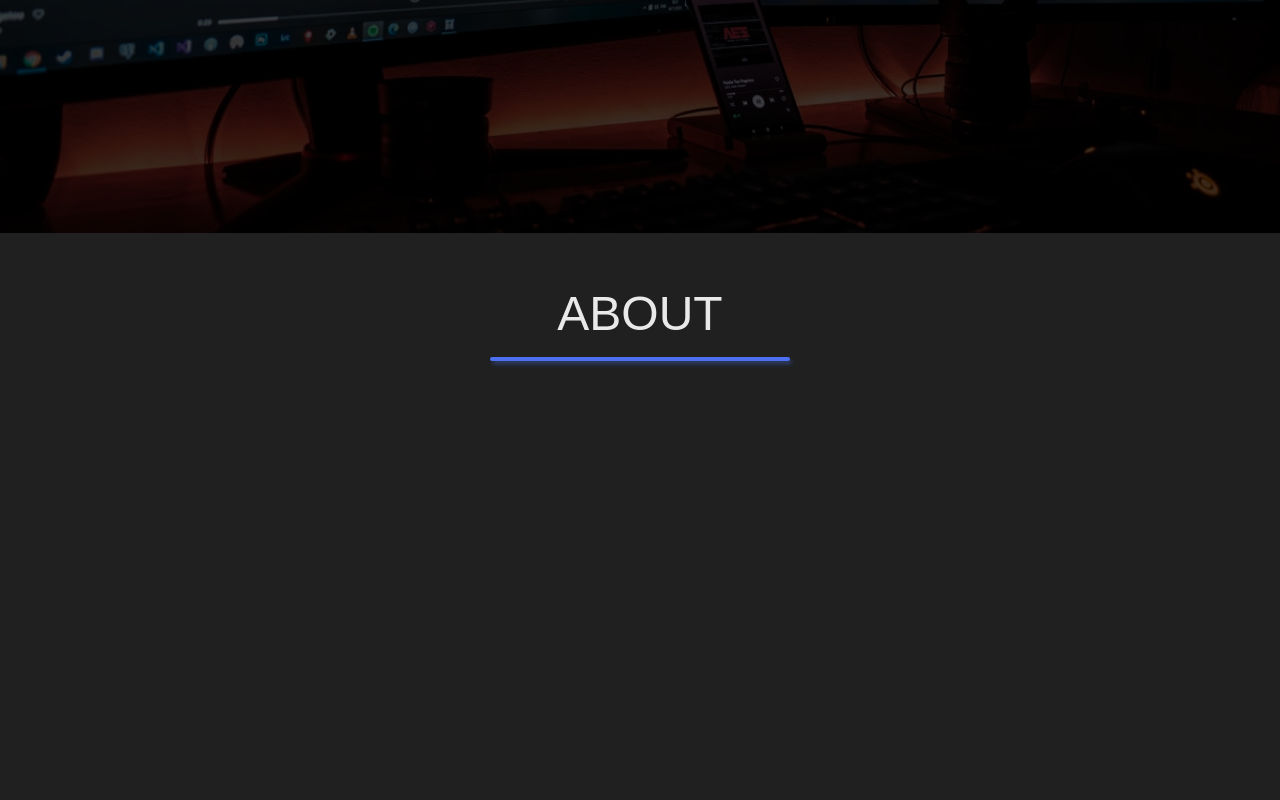
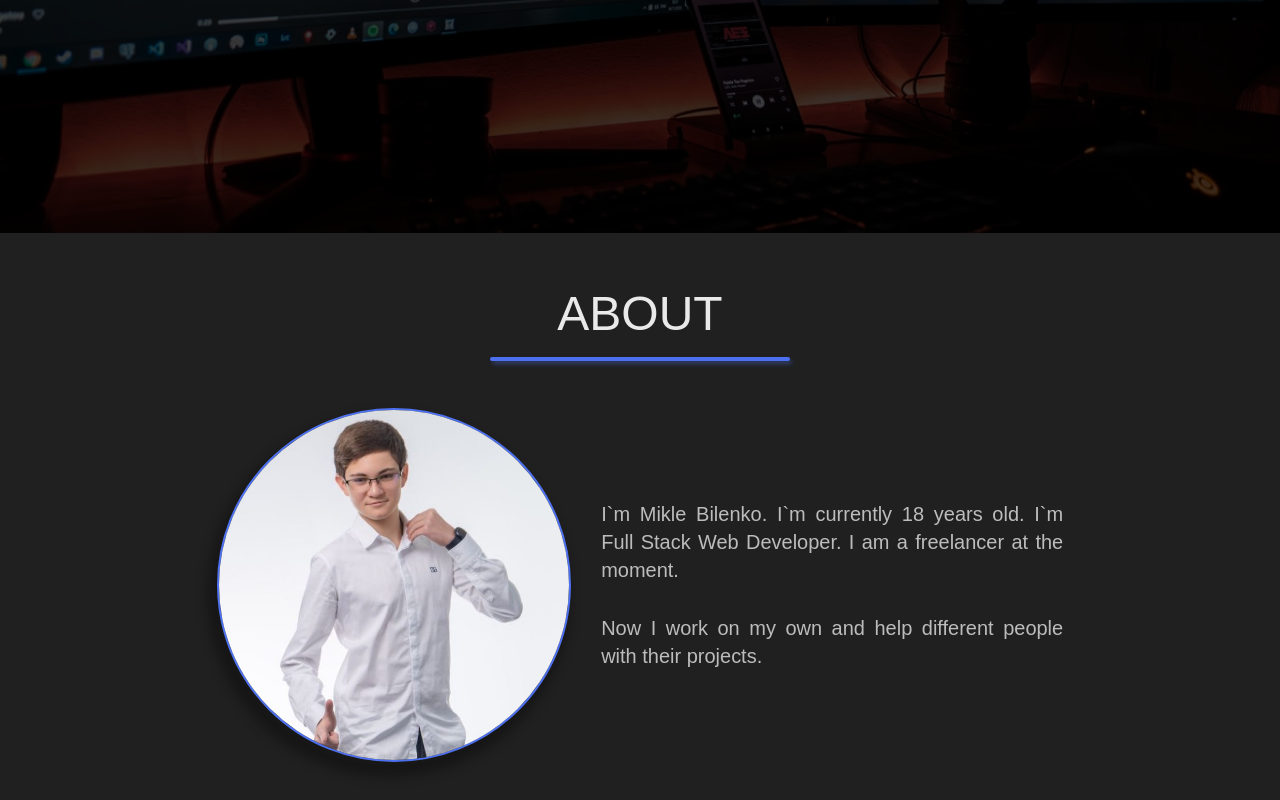
Before and after one commit to bilenkomike/portfolio, a React (Create React App) app: page / in a window 1280 px wide. Shown: the part 384-1184 px from the top of the page. Before the commit the page ends 845 px from the top, so only its background shows below. Built offline with nearby package versions, Linux system fonts and the light colour scheme.

Commit message:
about block

```diff
--- /dev/null
+++ b/src/components/About/About.jsx
@@ -0,0 +1,30 @@
+import Title from '../Title/Title';
+import avatar from './images/avatar.jpg';
+import Container from 'components/Container/Container';
+
+import { AboutComponent, AboutContenct, AboutImage,AboutText,AboutParagraph } from './About.styled';
+
+
+const About = props => {
+
+
+    return <AboutComponent>
+
+        <Title>About</Title>
+        <Container>
+            <AboutContenct>
+                <AboutImage src={avatar} />
+                <AboutText>
+                    <AboutParagraph>
+                        I`m Mikle Bilenko. I`m currently 18 years old. I`m Full Stack Web Developer. I am a freelancer at the moment.
+                    </AboutParagraph>
+                    <AboutParagraph>
+                        Now I work on my own and help different people with their projects.
+                    </AboutParagraph>
+                </AboutText>
+            </AboutContenct>
+        </Container>
+    </AboutComponent>
+}
+
+export default About;
--- /dev/null
+++ b/src/components/About/About.styled.jsx
@@ -0,0 +1,46 @@
+import styled from 'styled-components';
+
+
+export const AboutComponent = styled.section`
+
+`;
+
+export const AboutContenct = styled.div`
+    display: flex;
+    flex-wrap:wrap;
+    justify-content: space-between;
+    text-align:justify;
+`;
+
+export const AboutImage = styled.img`
+
+    display: block;
+    width: 350px;
+    height: 350px;
+
+    border-radius: 50%;
+    border: 2px solid #4C70EF;
+
+    box-shadow: -5px 10px 10px 5px rgba(13, 13, 13, 0.5);
+
+`;
+
+
+export const AboutText = styled.div`
+    display: block;
+    width: 462px;
+    margin: auto 0px;
+
+    text-align: justify;
+`;
+
+export const AboutParagraph = styled.p`
+
+    font-weight: 300;
+    font-size: 1.11111rem;
+    color: rgba(255,255,255,.7);
+
+    &:first-child {
+        margin-bottom: 30px;
+    }
+`;
--- a/src/components/App.jsx
+++ b/src/components/App.jsx
@@ -1,6 +1,6 @@
 import Intro from './Intro/Intro';
 import Header from './Header/Header';
-import Title from './Title/Title'
+import About from './About/About';
 
 
 export const App = () => {
@@ -8,7 +8,7 @@ export const App = () => {
     <>
       <Header />
       <Intro />
-      <Title>About</Title>
+      <About />
     </>
   );
 };
--- /dev/null
+++ b/src/components/Container/Container.jsx
@@ -0,0 +1,8 @@
+import { ContainerComponent } from "./Container.styled";
+
+
+const Container = props => {
+    return <ContainerComponent>{props.children}</ContainerComponent>
+}
+
+export default Container;
--- /dev/null
+++ b/src/components/Container/Container.styled.jsx
@@ -0,0 +1,5 @@
+import styled from 'styled-components';
+
+export const ContainerComponent = styled.div`
+    padding: 0 16.94vw;
+`;
```
Also changed, not shown: src/index.css (+0 -12 lines), src/components/About/images/avatar.jpg (added).
